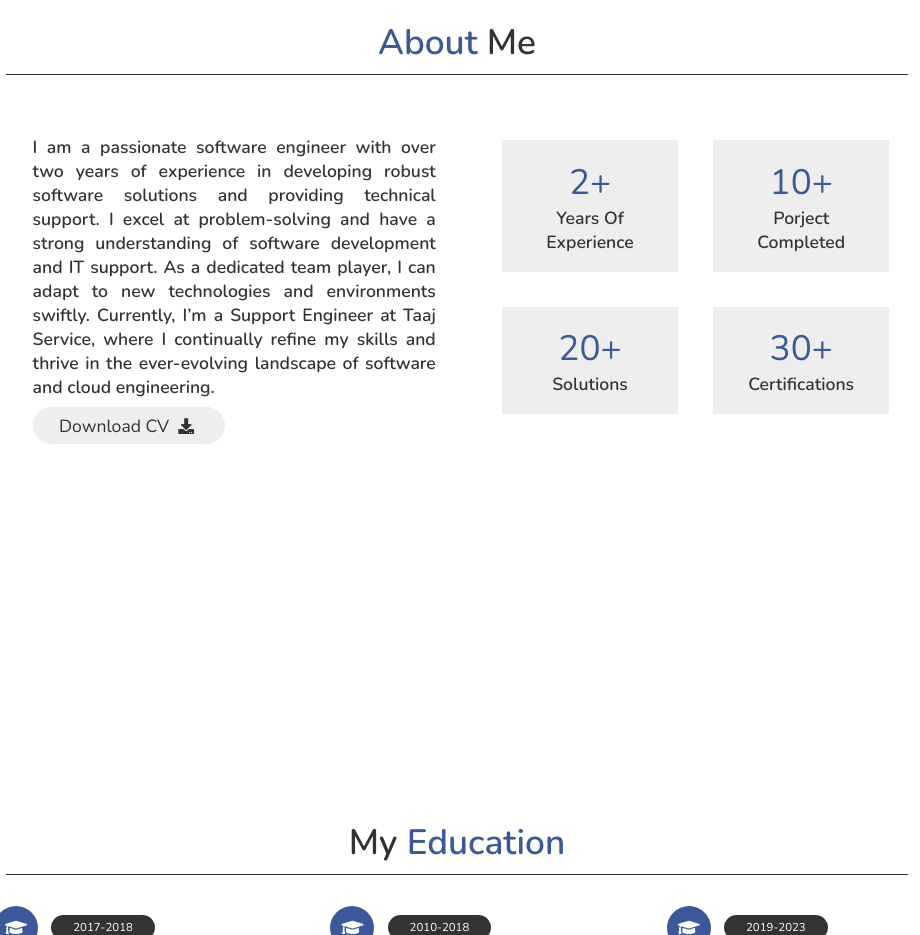
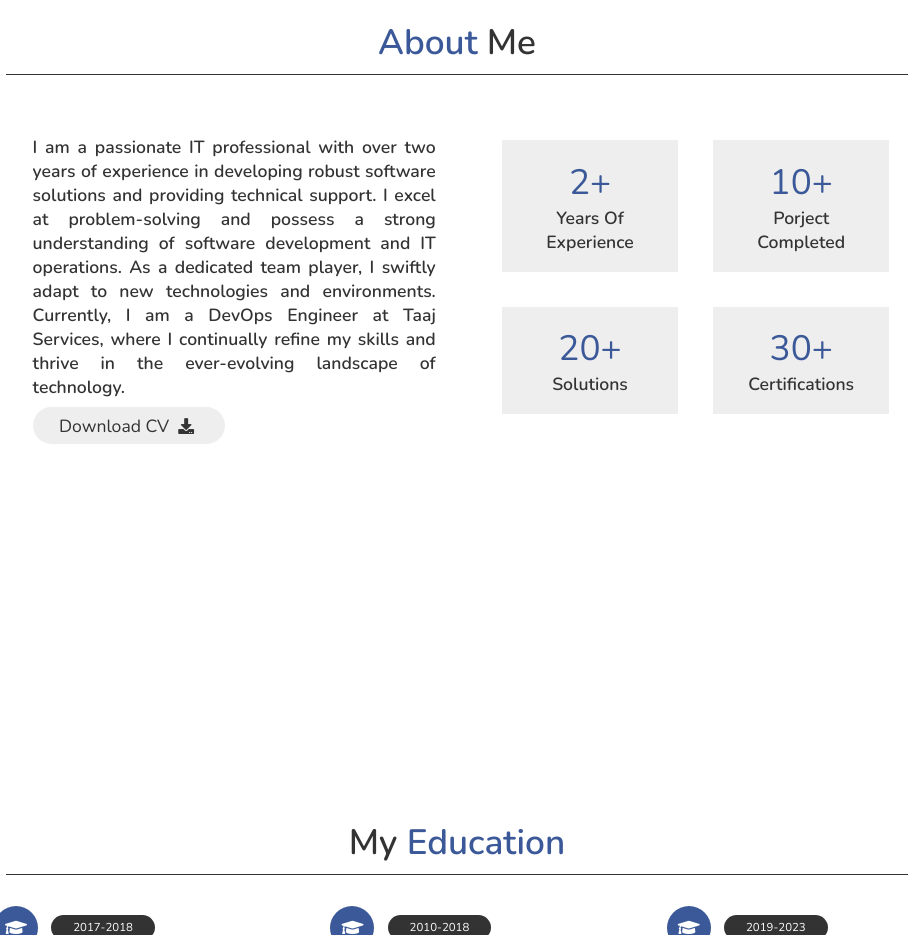
Before and after one commit to isse-abukar/MyWeb, a plain HTML site: page index.html in a window 1280 px wide. Shown: the part 800-1735 px from the top of the page, without its empty margins (337-1257 px from the left). Drawn offline with nearby package versions, Linux system fonts and the light colour scheme.

Commit message:
Update index.html

```diff
--- a/index.html
+++ b/index.html
@@ -76,7 +76,7 @@
 <div class="row">
 
     <div class="info">
-        <h3> <span> <p>I am a passionate software engineer with over two years of experience in developing robust software solutions and providing technical support. I excel at problem-solving and have a strong understanding of software development and IT support. As a dedicated team player, I can adapt to new technologies and environments swiftly. Currently, I’m a Support Engineer at Taaj Service, where I continually refine my skills and thrive in the ever-evolving landscape of software and cloud engineering.</p> <!--name : </span>  Isse Mohamed </h3>
+        <h3> <span> <p>I am a passionate IT professional with over two years of experience in developing robust software solutions and providing technical support. I excel at problem-solving and possess a strong understanding of software development and IT operations. As a dedicated team player, I swiftly adapt to new technologies and environments. Currently, I am a DevOps Engineer at Taaj Services, where I continually refine my skills and thrive in the ever-evolving landscape of technology.</p> <!--name : </span>  Isse Mohamed </h3>
         <h3> <span> qualification : </span>IT</h3>
         <h3> <span> post : </span> Software Developer </h3>
         <h3> <span> country : </span> somlia </h3>
```
